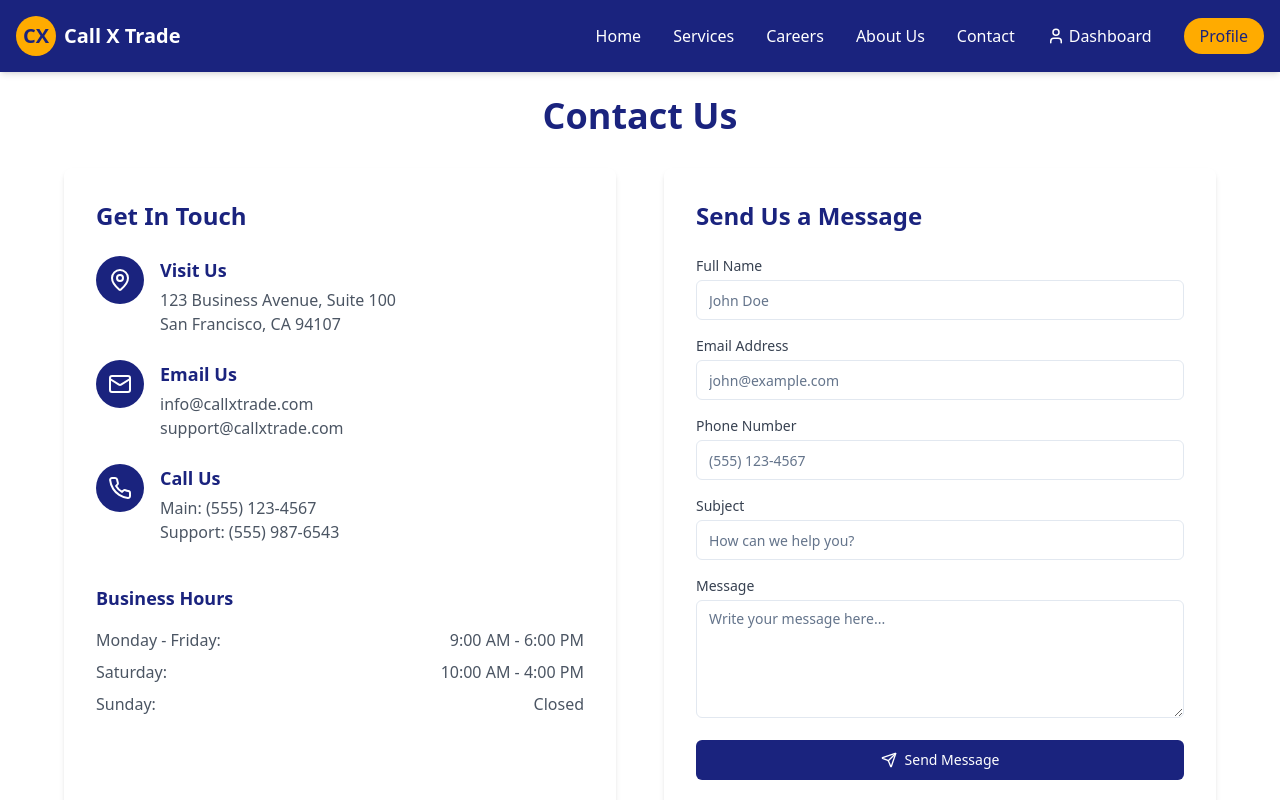
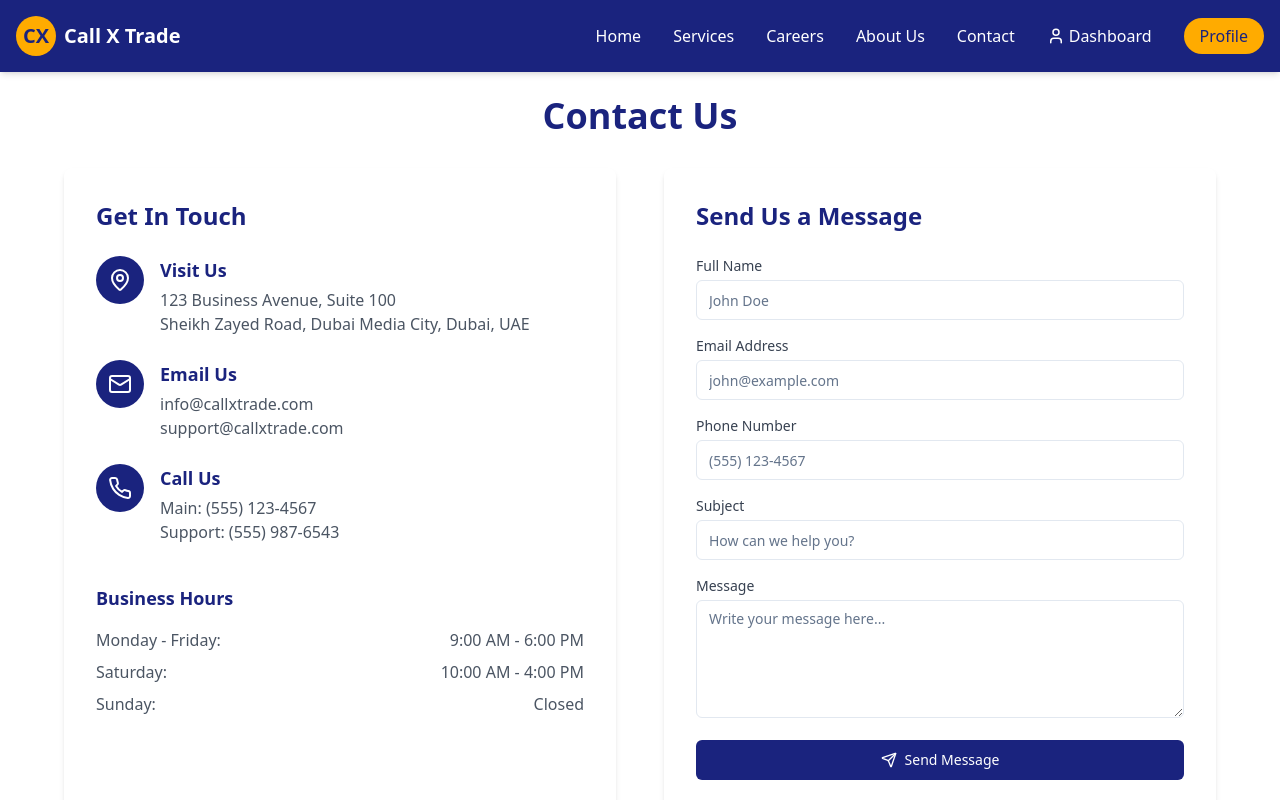
Before and after one commit to DevMagic313/CallXTrade, a React (Vite) app: page /contact-us in a window 1280 px wide. Shown: the top 800 px of the page. Built offline with nearby package versions, Linux system fonts and the light colour scheme; what @react-pdf/renderer would draw is missing.

Commit message:
Update ContactUs.tsx

```diff
--- a/src/pages/ContactUs.tsx
+++ b/src/pages/ContactUs.tsx
@@ -70,7 +70,7 @@ const ContactUs = () => {
                   <div>
                     <h3 className="text-lg font-semibold text-callx-blue mb-1">Visit Us</h3>
                     <p className="text-gray-600">123 Business Avenue, Suite 100</p>
-                    <p className="text-gray-600">San Francisco, CA 94107</p>
+                    <p className="text-gray-600">Sheikh Zayed Road, Dubai Media City, Dubai, UAE</p>
                   </div>
                 </div>
 
```
